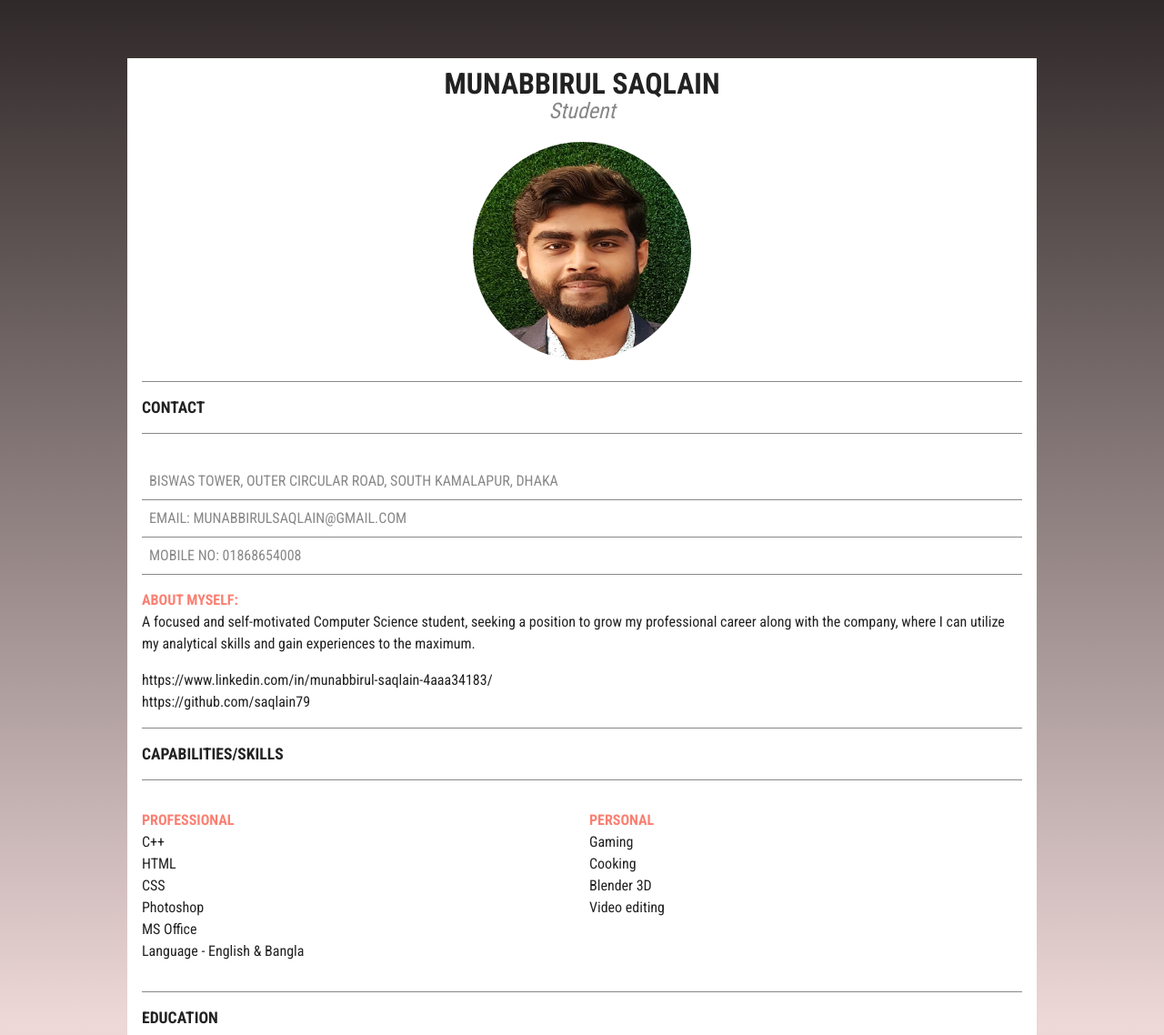
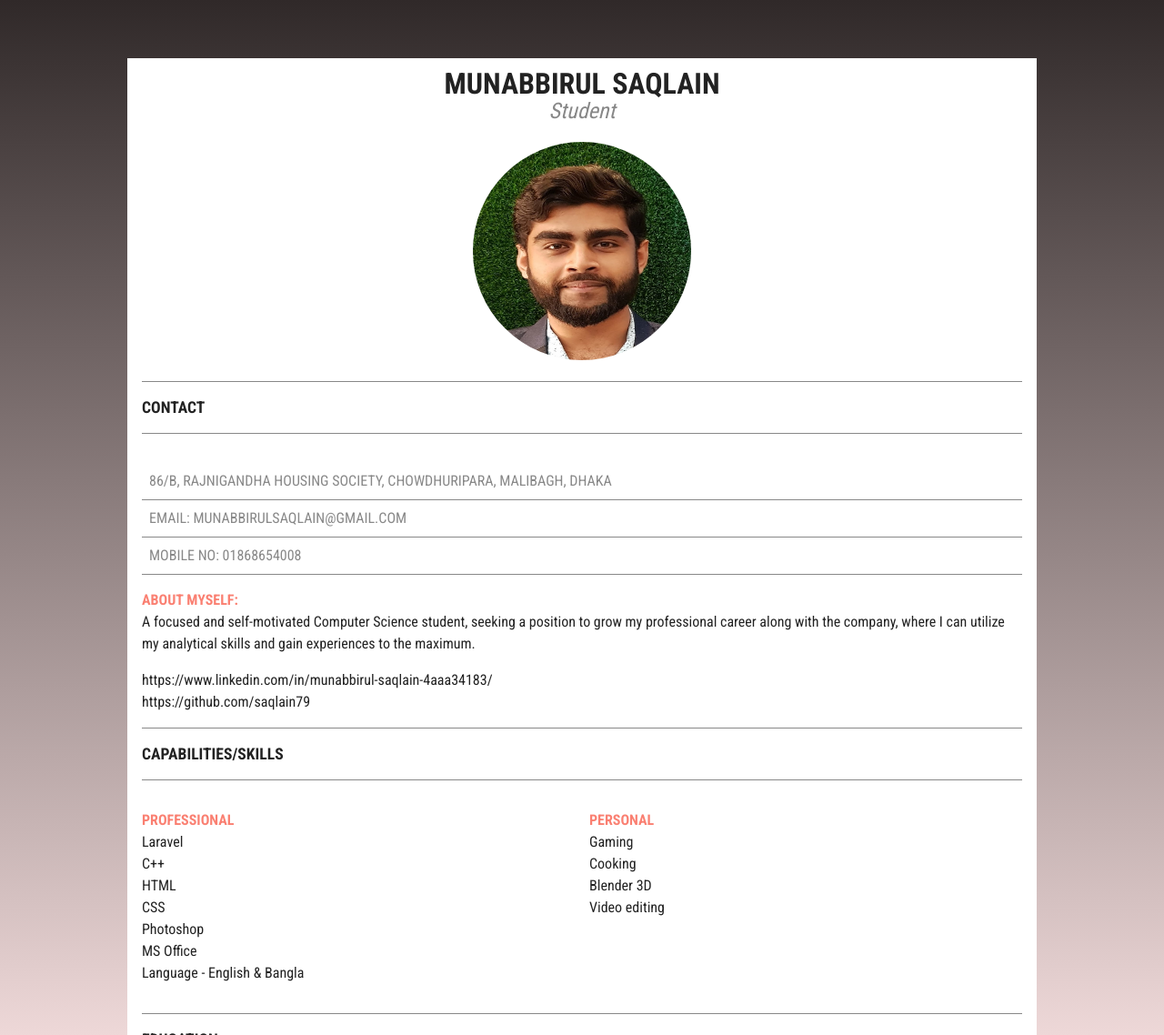
Before and after one commit to saqlain79/CV, a plain HTML site: page index.html in a window 1280 px wide. Shown: the top 1138 px of the page at 91% size. Drawn offline with Linux system fonts and the light colour scheme.

Commit message:
second commit

```diff
--- a/index.html
+++ b/index.html
@@ -5,7 +5,7 @@
   <meta charset="UTF-8">
   <meta http-equiv="X-UA-Compatible" content="IE=edge">
   <meta name="viewport" content="width=device-width, initial-scale=1.0">
-  <title>CV using HTML and CSS</title>
+  <title>CV</title>
   <link rel="stylesheet" href="style.css">
   <link rel="preconnect" href="https://fonts.googleapis.com">
   <link rel="preconnect" href="https://fonts.gstatic.com" crossorigin>
@@ -27,7 +27,7 @@
       <section class="contact">
         <h2>Contact</h2>
         <ul>
-          <li>Biswas Tower, Outer Circular Road, South Kamalapur, Dhaka</li>
+          <li>86/B, Rajnigandha Housing Society, Chowdhuripara, Malibagh, Dhaka</li>
           <li>email: munabbirulsaqlain@gmail.com</li>
           <li>Mobile No: 01868654008</li>
         </ul>
@@ -52,6 +52,7 @@
           <li>
             <h3>Professional</h3>
             <ul>
+              <li>Laravel</li>
               <li>C++</li>
               <li>HTML</li>
               <li>CSS</li>
```
